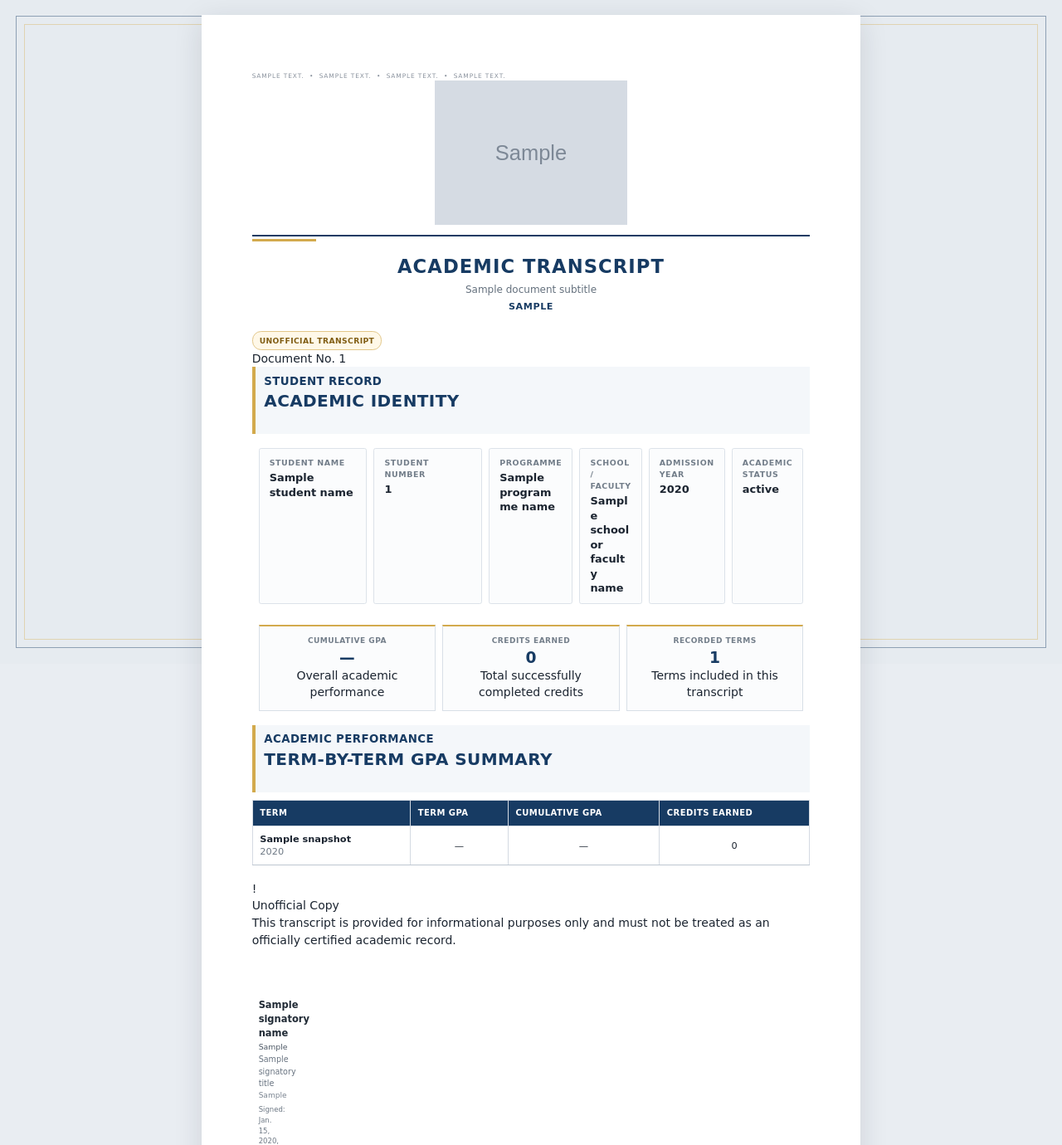
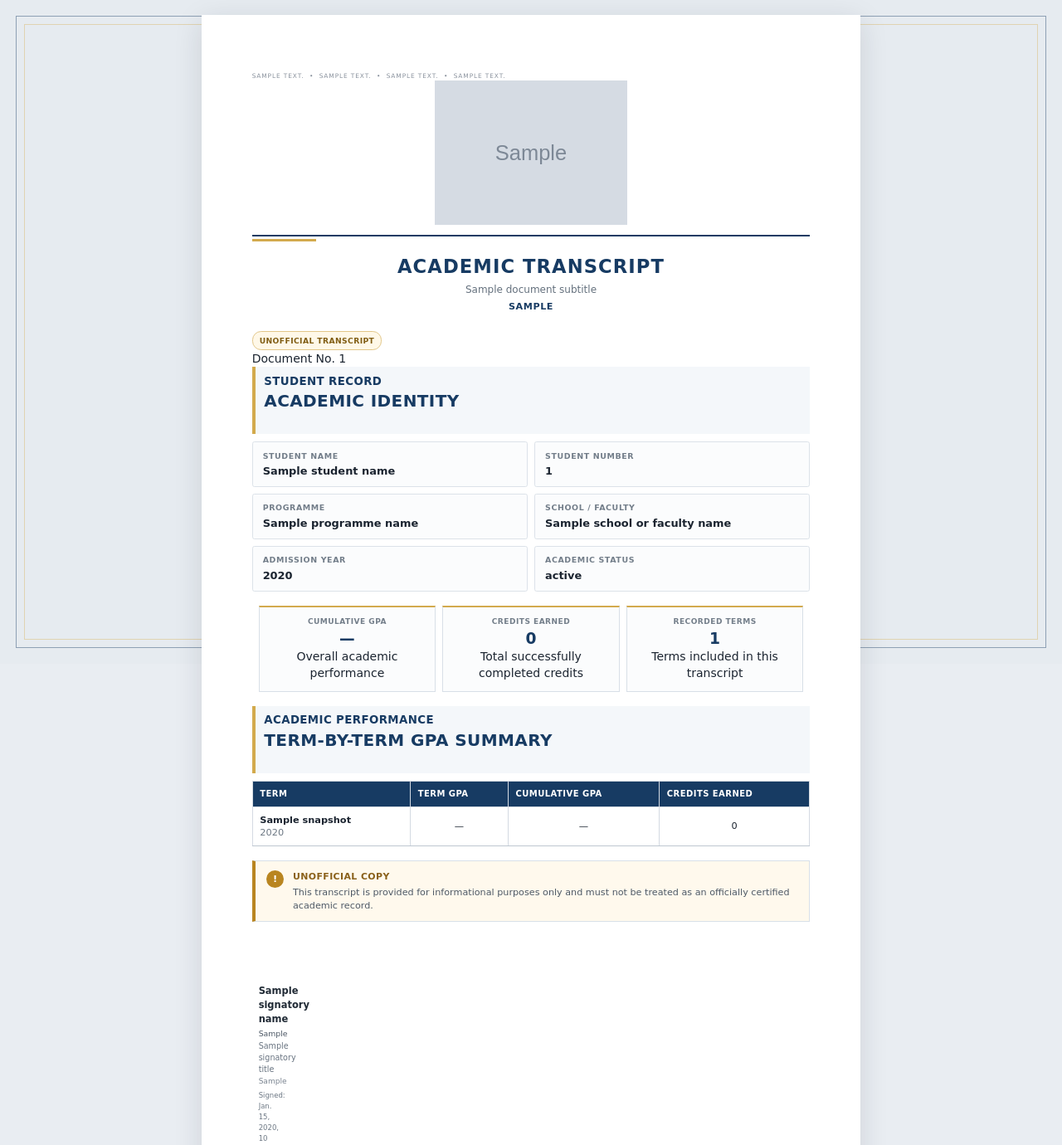
Before and after one commit to alia2004joseph/ASMS, a Django app: template reports/templates/reports/transcript/document.html in a window 1280 px wide. Shown: the top 1380 px of the page at 83% size. Run offline with Django 5.2, Linux system fonts and the light colour scheme; tables that the repository leaves empty hold one stand-in row (values such as "Sample post"); the template is opened without the code that fills it: values that come from a table or form of the project are taken from there, most other values are stand-ins (such as "Sample title", 1, 10 or a date in 2020); grey boxes marked "Sample" are stand-in pictures.

Commit message:
shared styles: fix meta-grid mid-word breaks + missing document-notice CSS
.meta-grid used CSS-table with fixed 50% cells but templates put 2-6
conditional fields as flat siblings with no row wrapping -- consecutive
table-cells collapse into ONE anonymous row, squeezing N fields where
2 were expected (e.g. transcript's Programme/School columns), then
overflow-wrap:anywhere broke words mid-character. Switched to flex-wrap
so any field count wraps correctly at 2-per-row, and softened
overflow-wrap to break-word (breaks at spaces first).

.document-notice/__icon/__title/__text is used in 6 templates
(report_card, transcript, fee_clearance, seating_list, permit,
result_slip) but had zero CSS anywhere -- rendered as plain unstyled
text. Added a styled card matching the existing .callout language
(neutral/warning variants, icon badge).

Verified via actual WeasyPrint render + pdftoppm rasterization of
reports/transcript/document.html, and confirmed no regression on
result_slip and fee_clearance.

```diff
--- a/reports/templates/reports/shared/_base_styles.html
+++ b/reports/templates/reports/shared/_base_styles.html
@@ -274,23 +274,23 @@
     }
 
     .meta-grid {
-        display: table;
+        display: flex;
+        flex-wrap: wrap;
         width: 100%;
         margin: 0 0 13pt;
-        border-collapse: separate;
-        border-spacing: 6pt 6pt;
+        gap: 6pt;
         page-break-inside: avoid;
     }
 
     .meta-row {
-        display: table-row;
+        display: contents;
     }
 
     .meta-grid .field,
     .meta-card {
-        display: table-cell;
-        width: 50%;
+        flex: 1 1 calc(50% - 6pt);
         min-width: 0;
+        box-sizing: border-box;
         padding: 7pt 9pt;
         vertical-align: top;
         border: 0.55pt solid #dce2e9;
@@ -316,7 +316,8 @@
         font-size: 9.7pt;
         font-weight: 700;
         line-height: 1.35;
-        overflow-wrap: anywhere;
+        word-break: normal;
+        overflow-wrap: break-word;
     }
 
     .meta-card--highlight {
@@ -325,8 +326,7 @@
     }
 
     .meta-card--full {
-        display: block;
-        width: 100%;
+        flex-basis: 100%;
     }
 
     .info-strip {
@@ -563,9 +563,70 @@
         background: #fff9ed;
     }
 
-    .callout--danger {
-        border-left-color: #a43d3d;
-        background: #fff3f3;
+    .document-notice {
+        display: flex;
+        align-items: flex-start;
+        gap: 8pt;
+        margin: 0 0 12pt;
+        padding: 8pt 10pt;
+        border: 0.6pt solid #d8e0e8;
+        border-left: 3pt solid {{ branding.colors.primary|default:"#173b63" }};
+        background: #f7f9fb;
+        page-break-inside: avoid;
+    }
+
+    .document-notice__icon {
+        flex: 0 0 auto;
+        width: 16pt;
+        height: 16pt;
+        line-height: 16pt;
+        text-align: center;
+        border-radius: 50%;
+        background: {{ branding.colors.primary|default:"#173b63" }};
+        color: #ffffff;
+        font-size: 8.5pt;
+        font-weight: 800;
+    }
+
+    .document-notice__title {
+        margin-bottom: 2pt;
+        color: {{ branding.colors.primary|default:"#173b63" }};
+        font-size: 8.2pt;
+        font-weight: 800;
+        text-transform: uppercase;
+        letter-spacing: 0.3pt;
+    }
+
+    .document-notice__text {
+        color: #4e5966;
+        font-size: 8.4pt;
+        line-height: 1.4;
+    }
+
+    .document-notice--warning {
+        border-left-color: #b98520;
+        background: #fff9ed;
+    }
+
+    .document-notice--warning .document-notice__icon {
+        background: #b98520;
+    }
+
+    .document-notice--warning .document-notice__title {
+        color: #8a611b;
+    }
+
+    .document-notice--neutral {
+        border-left-color: #3c8250;
+        background: #f1f8f3;
+    }
+
+    .document-notice--neutral .document-notice__icon {
+        background: #3c8250;
+    }
+
+    .document-notice--neutral .document-notice__title {
+        color: #2c6b3f;
     }
 
     .signature-grid {
```
